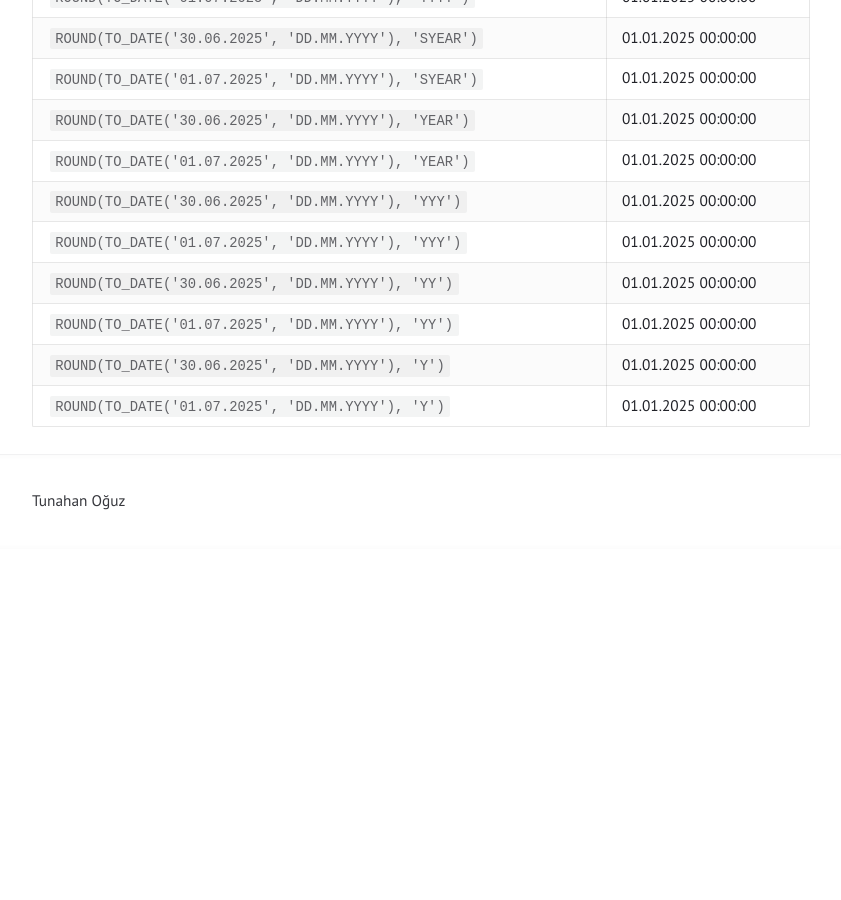
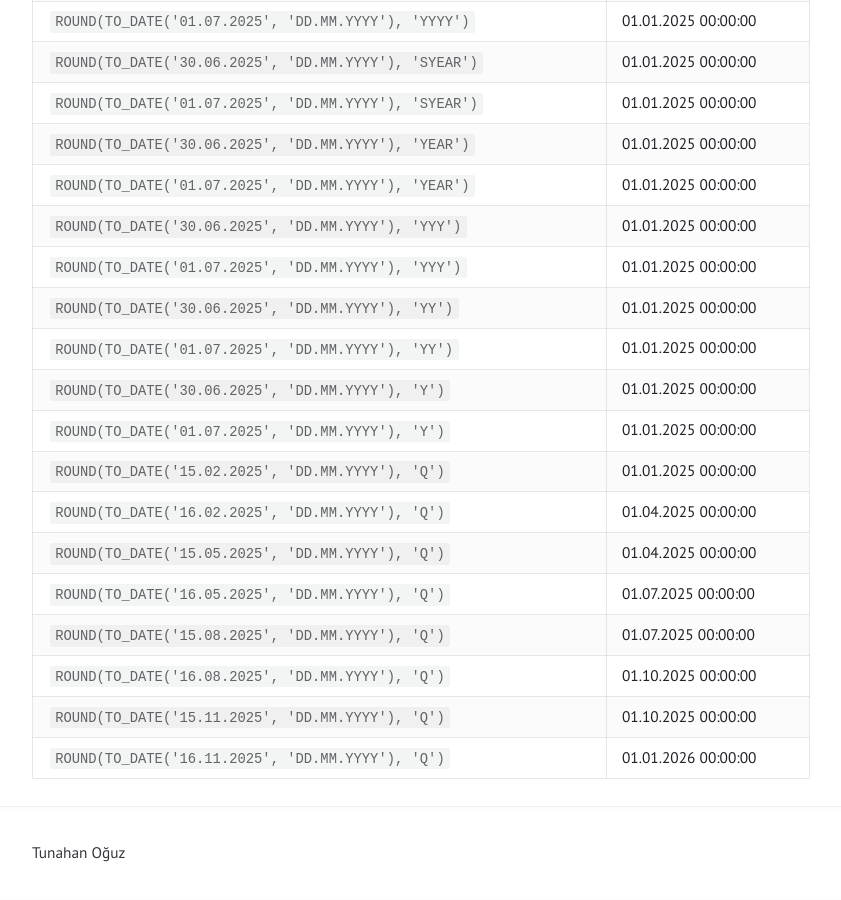
Before and after one commit to tunahanoguz/tunahanoguz.github.io, a Jekyll site: the page built from _posts/2025-05-31-oracle-ROUND-datetime-fonksiyonu.md, in a window 1280 px wide and 900 px high, scrolled down 1955 px. Shown: the whole window, without its empty margins (219-1060 px from the left). Built offline with Jekyll 4.4.1, drawn with Linux system fonts in a browser that asks for light colours; before the commit the page ends 2504 px from its top, so only the background shows below that; some of the changed text lies outside the part shown.

Commit message:
Update 2025-05-31-oracle-ROUND-datetime-fonksiyonu.md

```diff
--- a/_posts/2025-05-31-oracle-ROUND-datetime-fonksiyonu.md
+++ b/_posts/2025-05-31-oracle-ROUND-datetime-fonksiyonu.md
@@ -5,14 +5,14 @@ layout: post
 categories: oracle
 ---
 
-`ROUND(datetime)` fonksiyonu, x.
+`ROUND(datetime)` fonksiyonu, `DATE`, `TIMESTAMP`, `TIMESTAMP WITH TIME ZONE` ve `INTERVAL` tipindeki bir verinin belirtilen tarih/saat birimine göre yuvarlar ve döner.
 
 | Syntax                    |
 |---------------------------|
 | `ROUND(tarih [, format])` |
 
 - `tarih` parametresi, `DATE`, `TIMESTAMP`, `TIMESTAMP WITH TIME ZONE` ve `INTERVAL` tipinde bir tarih değeridir.
-- `format` parametresi, x.
+- `format` parametresi, tarih değerinin hangi tarih/saat birimine göre yuvarlanacağını belirtir.
 
 Aşağıdaki tabloda `ROUND(datetime)` fonksiyonu için kullanılabilecek formatlar ve açıklamaları yer almaktadır.
 
@@ -50,3 +50,11 @@ Aşağıdaki tabloda `ROUND(datetime)` fonksiyonu için kullanım örnekleri yer
 | `ROUND(TO_DATE('01.07.2025', 'DD.MM.YYYY'), 'YY')`    | 01.01.2025 00:00:00 |
 | `ROUND(TO_DATE('30.06.2025', 'DD.MM.YYYY'), 'Y')`     | 01.01.2025 00:00:00 |
 | `ROUND(TO_DATE('01.07.2025', 'DD.MM.YYYY'), 'Y')`     | 01.01.2025 00:00:00 |
+| `ROUND(TO_DATE('15.02.2025', 'DD.MM.YYYY'), 'Q')`     | 01.01.2025 00:00:00 |
+| `ROUND(TO_DATE('16.02.2025', 'DD.MM.YYYY'), 'Q')`     | 01.04.2025 00:00:00 |
+| `ROUND(TO_DATE('15.05.2025', 'DD.MM.YYYY'), 'Q')`     | 01.04.2025 00:00:00 |
+| `ROUND(TO_DATE('16.05.2025', 'DD.MM.YYYY'), 'Q')`     | 01.07.2025 00:00:00 |
+| `ROUND(TO_DATE('15.08.2025', 'DD.MM.YYYY'), 'Q')`     | 01.07.2025 00:00:00 |
+| `ROUND(TO_DATE('16.08.2025', 'DD.MM.YYYY'), 'Q')`     | 01.10.2025 00:00:00 |
+| `ROUND(TO_DATE('15.11.2025', 'DD.MM.YYYY'), 'Q')`     | 01.10.2025 00:00:00 |
+| `ROUND(TO_DATE('16.11.2025', 'DD.MM.YYYY'), 'Q')`     | 01.01.2026 00:00:00 |
```
